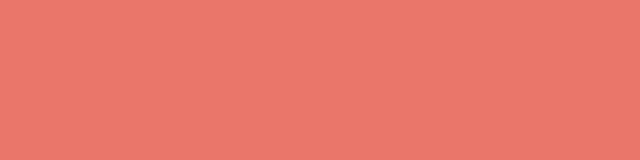
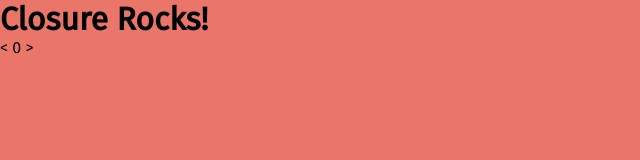
Before and after one commit to usc-devs/uscjs, a plain HTML site: page Ex1-Closure (Iterator Module)/index.html in a window 1280 px wide. Shown: the whole page, without its empty margins (0-640 px from the left). Drawn offline with Linux system fonts and the light colour scheme.

Commit message:
add the basic HTML markup of the page

```diff
--- a/Ex1-Closure (Iterator Module)/index.html
+++ b/Ex1-Closure (Iterator Module)/index.html
@@ -12,7 +12,14 @@
     <link rel="stylesheet" href="./style.css" />
   </head>
   <body>
-    <div class="container"></div>
+    <div class="container">
+      <h1 class="title">Closure Rocks!</h1>
+      <div class="iterator">
+        <span class="iterator-indicator iterator-before">&lt;</span>
+        <span class="iterator-value">0</span>
+        <span class="iterator-indicator iterator-after">&gt;</span>
+      </div>
+    </div>
 
     <script src="./app.js"></script>
   </body>
```
